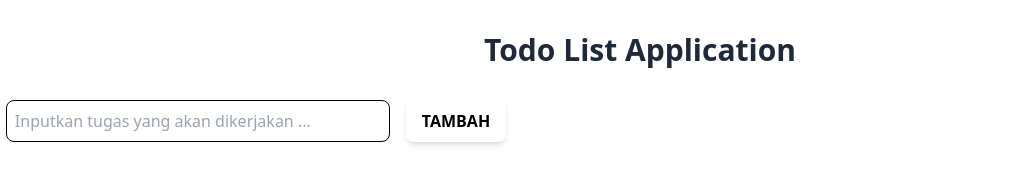
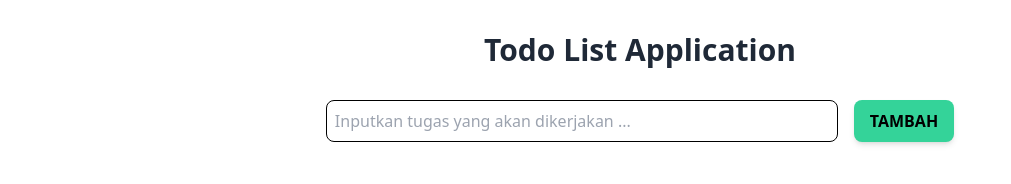
Before and after one commit to SofiaAzzahra09/praktikum-pwl-2-2024, a website: page pertemuan-2/pages/TodoList.html in a window 1280 px wide. Shown: the whole page, without its empty margins (0-1011 px from the left). Drawn offline with Linux system fonts and the light colour scheme.

Commit message:
perbaikan tampilan todo list

```diff
--- a/pertemuan-2/pages/TodoList.html
+++ b/pertemuan-2/pages/TodoList.html
@@ -10,14 +10,14 @@
    <section id="title" class="text-center my-8">
       <h1 class="text-3xl font-bold text-gray-800">Todo List Application</h1>
    </section>
-   <section id="input" class="flex gap-4 mb-8 w-full max-w-lg justify-center">
+   <section id="input" class="flex gap-4 mb-8 justify-center">
       <input type="text" name="assignment" id="assignment"
-             class="p-2 border border-black rounded-lg w-3/4"
+             class="p-2 border border-black rounded-lg w-full max-w-lg"
              placeholder="Inputkan tugas yang akan dikerjakan ...">
       <input type="button" id="btn-tambah" value="TAMBAH"
-             class="px-4 py-2 font-semibold hover:bg-cyan-300 shadow-md rounded-lg cursor-pointer">
+             class="px-4 py-2 font-semibold bg-emerald-400 hover:bg-cyan-300 shadow-md rounded-lg cursor-pointer">
    </section>
-   <section id="output" class="w-full max-w-md"></section>
+   <section id="output" class="w-full max-w-lg mx-auto flex flex-col items-center"></section>
    <script src="main.js"></script>
 </body>
 </html>
--- a/pertemuan-2/pages/main.js
+++ b/pertemuan-2/pages/main.js
@@ -10,7 +10,7 @@ btnTambah.onclick = (e) => {
    }
    let task = document.createElement("div");
    task.id = `${Date.now()}`;
-   task.className = `flex justify-between items-center p-4 mb-2 bg-white shadow-md rounded-lg`;
+   task.className = `flex justify-between items-center gap-4 p-4 mb-2 bg-white shadow-md rounded-lg`;
    task.innerHTML = `
          <p class="text-lg font-semibold">${title}</p>
          <input type="button" id="btn-selesai" value="SELESAI" data-task="${task.id}"
```
Also changed, not shown: pertemuan-2/dist/output.css.
